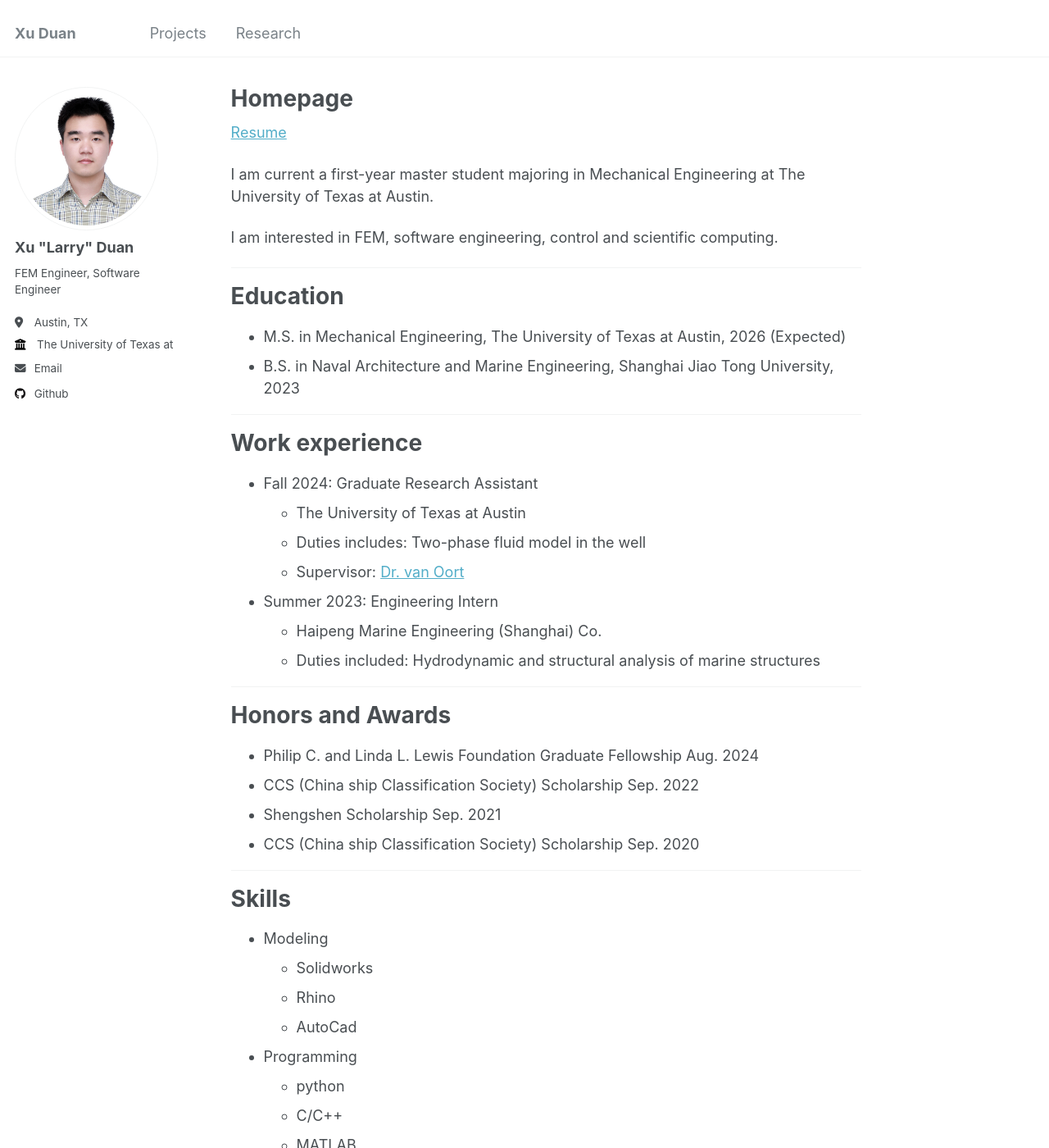
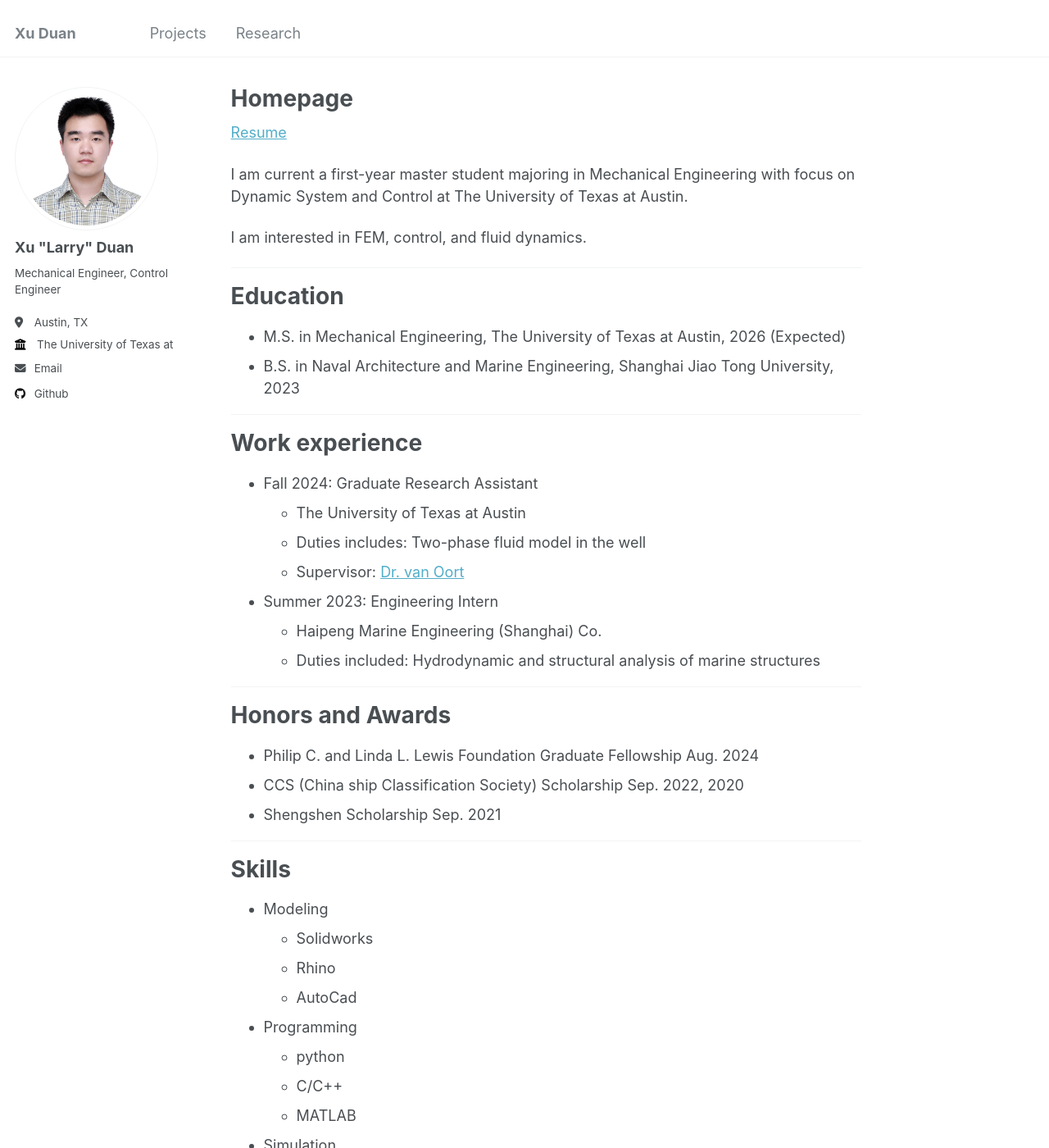
Before and after one commit to Xu-Duan/Xu-Duan.github.io, a Jekyll site: the page built from _pages/about.md, in a window 1280 px wide and 1400 px high. Shown: the whole window at 82% size. Built offline with Jekyll 4.4.1, drawn with Linux system fonts in a browser that asks for light colours.

```diff
--- a/_config.yml
+++ b/_config.yml
@@ -24,7 +24,7 @@ author:
   avatar           : "profile.png"
   name             : "Xu \"Larry\" Duan"
   pronouns         : # example: "she/her"
-  bio              : "FEM Engineer, Software Engineer"
+  bio              : "Mechanical Engineer, Control Engineer"
   location         : "Austin, TX"
   employer         : "The University of Texas at Austin"
   uri              : # URL
--- a/_pages/about.md
+++ b/_pages/about.md
@@ -12,9 +12,9 @@ This is the front page of a website that is powered by the [Academic Pages templ
 
 [Resume](http://Xu-Duan.github.io/files/Resume.pdf)
 
-I am current a first-year master student majoring in Mechanical Engineering at The University of Texas at Austin.
+I am current a first-year master student majoring in Mechanical Engineering with focus on Dynamic System and Control at The University of Texas at Austin.
 
-I am interested in FEM, software engineering, control and scientific computing.
+I am interested in FEM, control, and fluid dynamics.
 
 ---
 
@@ -41,9 +41,8 @@ Work experience
 Honors and Awards
 ======
   * Philip C. and Linda L. Lewis Foundation Graduate Fellowship Aug. 2024
-  * CCS (China ship Classification Society) Scholarship Sep. 2022
+  * CCS (China ship Classification Society) Scholarship Sep. 2022, 2020
   * Shengshen Scholarship Sep. 2021
-  * CCS (China ship Classification Society) Scholarship Sep. 2020
 
 ---
 
```
Also changed, not shown: _pages/projects.md (+6 -0 lines), _pages/research.md (+2 -1 lines), images/response-depth.png (added), images/response-direction.png (added).
